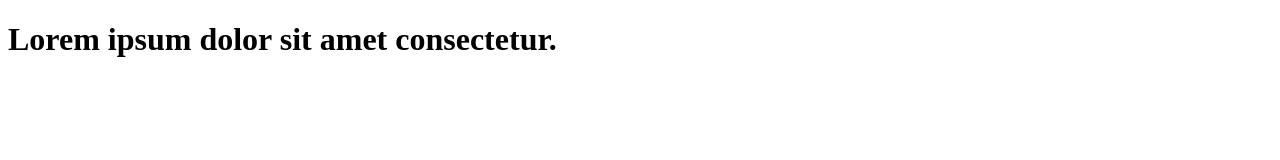
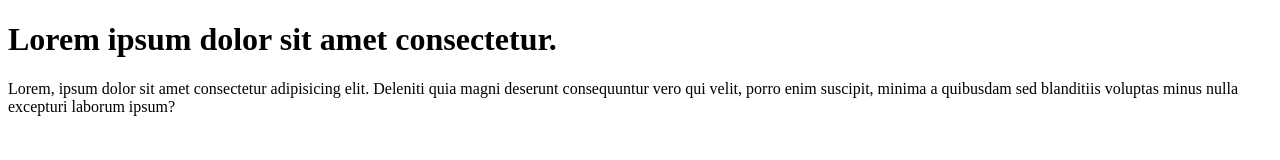
Before and after one commit to Asuroi/learn-git, a plain HTML site: page index.html in a window 1280 px wide. Drawn offline with Linux system fonts and the light colour scheme.

Commit message:
add paragraph to code

```diff
--- a/index.html
+++ b/index.html
@@ -7,5 +7,6 @@
 </head>
 <body>
   <h1>Lorem ipsum dolor sit amet consectetur.</h1>
+  <p>Lorem, ipsum dolor sit amet consectetur adipisicing elit. Deleniti quia magni deserunt consequuntur vero qui velit, porro enim suscipit, minima a quibusdam sed blanditiis voluptas minus nulla excepturi laborum ipsum?</p>
 </body>
 </html>
```
